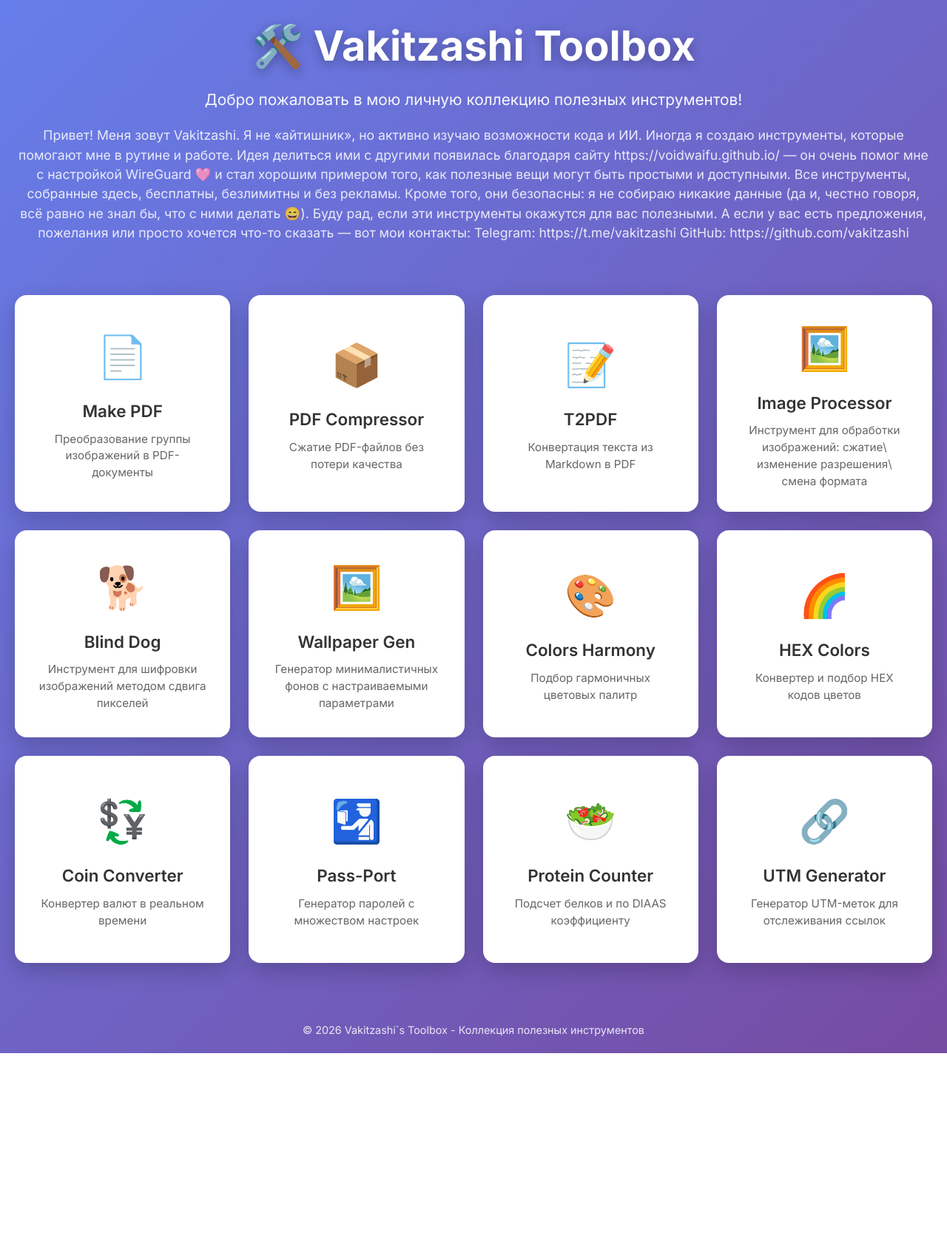
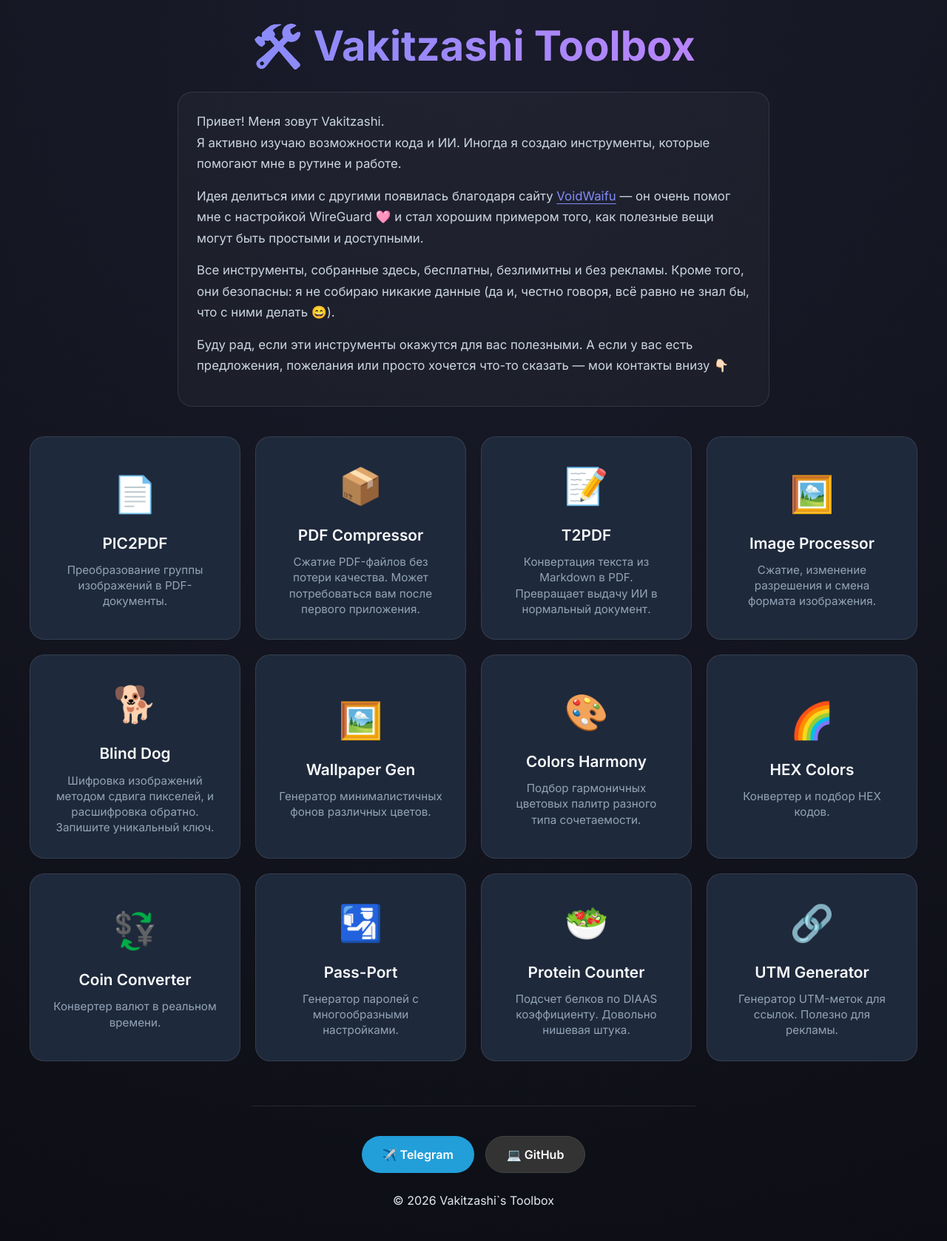
Before and after one commit to vakitzashi/vakitzashis-toolbox, a plain HTML site: page index.html in a window 1280 px wide. Shown: the whole page at 74% size. Before the commit the page ends 1424 px from the top, so only its background shows below. Drawn offline with nearby package versions, Linux system fonts and the light colour scheme.

Commit message:
v2_darkmode+mobile-optimization

```diff
--- a/index.html
+++ b/index.html
@@ -9,258 +9,273 @@
     <style>
         * {
             font-family: 'Inter', sans-serif;
+            margin: 0;
+            padding: 0;
+            box-sizing: border-box;
         }
 
         body {
-            background: linear-gradient(135deg, #667eea 0%, #764ba2 100%);
+            background: radial-gradient(circle at top, #1a1c2c 0%, #0d0e14 100%);
+            color: #e2e8f0;
             min-height: 100vh;
             display: flex;
             flex-direction: column;
             align-items: center;
-            justify-content: center;
             padding: 20px;
         }
 
         .welcome-section {
             text-align: center;
-            color: white;
-            margin-bottom: 60px;
-            animation: fadeInDown 0.8s ease-out;
+            max-width: 800px;
+            margin-bottom: 40px;
+            width: 100%;
         }
 
         .welcome-section h1 {
-            font-size: 3.5rem;
+            font-size: clamp(2.2rem, 8vw, 3.5rem);
             font-weight: 700;
-            margin-bottom: 15px;
-            text-shadow: 0 4px 15px rgba(0, 0, 0, 0.3);
+            margin-bottom: 20px;
+            background: linear-gradient(to right, #818cf8, #c084fc);
+            -webkit-background-clip: text;
+            -webkit-text-fill-color: transparent;
         }
 
-        .welcome-section p {
-            font-size: 1.3rem;
-            margin-bottom: 10px;
-            opacity: 0.95;
+        .intro-container {
+            background: rgba(255, 255, 255, 0.03);
+            border-radius: 20px;
+            border: 1px solid rgba(255, 255, 255, 0.1);
+            overflow: hidden;
+            transition: all 0.3s ease;
+            text-align: left;
         }
 
-        .welcome-section .subtitle {
-            font-size: 1.1rem;
-            opacity: 0.85;
-            margin-top: 20px;
+        .intro-trigger {
+            display: none;
+            width: 100%;
+            padding: 18px;
+            background: rgba(129, 140, 248, 0.1);
+            color: #a5b4fc;
+            font-weight: 600;
+            cursor: pointer;
+            border: none;
+            text-align: center;
+            font-size: 1rem;
+        }
+
+        .intro-content {
+            padding: 25px;
+            font-size: 1.05rem;
+            line-height: 1.7;
+            color: #cbd5e1;
+        }
+
+        .intro-content p {
+            margin-bottom: 15px;
+        }
+
+        .intro-content a {
+            color: #818cf8;
+            text-decoration: underline;
+            text-underline-offset: 4px;
+            transition: color 0.2s;
+        }
+
+        .intro-content a:hover {
+            color: #c084fc;
         }
 
         .apps-grid {
             display: grid;
             grid-template-columns: repeat(auto-fit, minmax(280px, 1fr));
-            gap: 25px;
-            max-width: 1400px;
+            gap: 20px;
+            max-width: 1200px;
             width: 100%;
-            margin-bottom: 40px;
-            animation: fadeInUp 0.8s ease-out;
+            margin-bottom: 60px;
         }
 
         .app-card {
-            background: white;
-            border-radius: 16px;
+            background: #1e293b;
+            border: 1px solid rgba(255, 255, 255, 0.1);
+            border-radius: 20px;
             padding: 30px;
             text-align: center;
-            cursor: pointer;
-            transition: all 0.3s ease;
-            box-shadow: 0 10px 30px rgba(0, 0, 0, 0.2);
             text-decoration: none;
-            display: flex;
+            display: flex !important;
             flex-direction: column;
             align-items: center;
             justify-content: center;
-            min-height: 280px;
+            min-height: 220px;
+            transition: all 0.3s cubic-bezier(0.4, 0, 0.2, 1);
+            -webkit-transform: translateZ(0);
         }
 
         .app-card:hover {
             transform: translateY(-8px);
-            box-shadow: 0 20px 40px rgba(0, 0, 0, 0.3);
-            background: linear-gradient(135deg, #667eea 0%, #764ba2 100%);
-            color: white;
+            border-color: #818cf8;
+            background: #243049;
+            box-shadow: 0 10px 25px -5px rgba(0, 0, 0, 0.4);
         }
 
         .app-icon {
-            font-size: 3.5rem;
+            font-size: 3rem;
             margin-bottom: 15px;
-            display: block;
+            display: block !important;
         }
 
         .app-card h3 {
-            font-size: 1.4rem;
+            font-size: 1.3rem;
             font-weight: 600;
+            color: #f8fafc;
             margin-bottom: 10px;
-            color: #333;
-            transition: color 0.3s ease;
-        }
-
-        .app-card:hover h3 {
-            color: white;
+            display: block !important;
         }
 
         .app-card p {
             font-size: 0.95rem;
-            color: #666;
-            line-height: 1.5;
-            margin: 0;
-            transition: color 0.3s ease;
-        }
-
-        .app-card:hover p {
-            color: rgba(255, 255, 255, 0.9);
-        }
-
-        @keyframes fadeInDown {
-            from {
-                opacity: 0;
-                transform: translateY(-30px);
-            }
-            to {
-                opacity: 1;
-                transform: translateY(0);
-            }
-        }
-
-        @keyframes fadeInUp {
-            from {
-                opacity: 0;
-                transform: translateY(30px);
-            }
-            to {
-                opacity: 1;
-                transform: translateY(0);
-            }
+            color: #94a3b8;
+            line-height: 1.4;
+            display: block !important;
         }
 
         .footer {
-            color: white;
+            width: 100%;
+            max-width: 600px;
+            margin-top: auto;
             text-align: center;
-            margin-top: 40px;
-            opacity: 0.85;
-            font-size: 0.9rem;
+            padding: 40px 0;
+            border-top: 1px solid rgba(255, 255, 255, 0.1);
+        }
+
+        .social-buttons {
+            display: flex;
+            justify-content: center;
+            gap: 15px;
+            margin-bottom: 25px;
+        }
+
+        .social-btn {
+            padding: 12px 28px;
+            border-radius: 50px;
+            text-decoration: none;
+            font-weight: 600;
+            transition: all 0.3s;
+            display: inline-flex;
+            align-items: center;
+            gap: 10px;
+        }
+
+        .btn-tg { background: #229ED9; color: white; }
+        .btn-gh { background: #333; color: white; border: 1px solid #444; }
+
+        .social-btn:hover {
+            transform: scale(1.05);
+            filter: brightness(1.1);
         }
 
         @media (max-width: 768px) {
-            .welcome-section h1 {
-                font-size: 2.5rem;
-            }
+            .intro-trigger { display: block; }
+            .intro-content { display: none; padding: 20px; font-size: 0.95rem; }
+            .intro-container.active .intro-content { display: block; }
+            .intro-container.active .intro-trigger { border-bottom: 1px solid rgba(255,255,255,0.1); }
 
-            .welcome-section p {
-                font-size: 1.1rem;
-            }
-
-            .apps-grid {
-                grid-template-columns: 1fr;
-                gap: 20px;
-            }
-
-            .app-card {
-                min-height: 250px;
-            }
-
-            .app-icon {
-                font-size: 3rem;
-            }
+            .apps-grid { grid-template-columns: 1fr; }
+            .social-buttons { flex-direction: column; padding: 0 20px; }
         }
     </style>
 </head>
 <body>
     <div class="welcome-section">
         <h1>🛠️ Vakitzashi Toolbox</h1>
-        <p>Добро пожаловать в мою личную коллекцию полезных инструментов!</p>
-        <p class="subtitle">Привет! Меня зовут Vakitzashi.
-Я не «айтишник», но активно изучаю возможности кода и ИИ. Иногда я создаю инструменты, которые помогают мне в рутине и работе.
+        <div class="intro-container" id="introBox">
+            <button class="intro-trigger" onclick="toggleIntro()">👋 О проекте (нажми, чтобы прочитать)</button>
+            <div class="intro-content">
+                <p>Привет! Меня зовут Vakitzashi. <br>
+                Я активно изучаю возможности кода и ИИ. Иногда я создаю инструменты, которые помогают мне в рутине и работе.</p>
 
-Идея делиться ими с другими появилась благодаря сайту https://voidwaifu.github.io/
- — он очень помог мне с настройкой WireGuard 🩷 и стал хорошим примером того, как полезные вещи могут быть простыми и доступными.
+                <p>Идея делиться ими с другими появилась благодаря сайту <a href="https://voidwaifu.github.io/" target="_blank">VoidWaifu</a> — он очень помог мне с настройкой WireGuard 🩷 и стал хорошим примером того, как полезные вещи могут быть простыми и доступными.</p>
 
-Все инструменты, собранные здесь, бесплатны, безлимитны и без рекламы.
-Кроме того, они безопасны: я не собираю никакие данные (да и, честно говоря, всё равно не знал бы, что с ними делать 😄).
+                <p>Все инструменты, собранные здесь, бесплатны, безлимитны и без рекламы. Кроме того, они безопасны: я не собираю никакие данные (да и, честно говоря, всё равно не знал бы, что с ними делать 😄).</p>
 
-Буду рад, если эти инструменты окажутся для вас полезными.
-А если у вас есть предложения, пожелания или просто хочется что-то сказать — вот мои контакты:
-
-Telegram: https://t.me/vakitzashi
-
-GitHub: https://github.com/vakitzashi</p>
+                <p>Буду рад, если эти инструменты окажутся для вас полезными. А если у вас есть предложения, пожелания или просто хочется что-то сказать — мои контакты внизу 👇🏻</p>
+            </div>
+        </div>
     </div>
 
     <div class="apps-grid">
         <a href="Make PDF.html" class="app-card">
             <span class="app-icon">📄</span>
-            <h3>Make PDF</h3>
-            <p>Преобразование группы изображений в PDF-документы</p>
+            <h3>PIC2PDF</h3>
+            <p>Преобразование группы изображений в PDF-документы.</p>
         </a>
-
         <a href="PDF Compresser.html" class="app-card">
             <span class="app-icon">📦</span>
             <h3>PDF Compressor</h3>
-            <p>Сжатие PDF-файлов без потери качества</p>
+            <p>Сжатие PDF-файлов без потери качества. Может потребоваться вам после первого приложения.</p>
         </a>
-
         <a href="T2PDF.html" class="app-card">
             <span class="app-icon">📝</span>
             <h3>T2PDF</h3>
-            <p>Конвертация текста из Markdown в PDF</p>
+            <p>Конвертация текста из Markdown в PDF. Превращает выдачу ИИ в нормальный документ.</p>
         </a>
-
         <a href="Image Processor.html" class="app-card">
             <span class="app-icon">🖼️</span>
             <h3>Image Processor</h3>
-            <p>Инструмент для обработки изображений: сжатие\ изменение разрешения\ смена формата</p>
+            <p>Сжатие, изменение разрешения и смена формата изображения.</p>
         </a>
-
         <a href="Blind_dog.html" class="app-card">
             <span class="app-icon">🐕</span>
             <h3>Blind Dog</h3>
-            <p>Инструмент для шифровки изображений методом сдвига пикселей</p>
+            <p>Шифровка изображений методом сдвига пикселей, и расшифровка обратно. Запишите уникальный ключ.</p>
         </a>
-
         <a href="Wallpaper Gen.html" class="app-card">
             <span class="app-icon">🖼️</span>
             <h3>Wallpaper Gen</h3>
-            <p>Генератор минималистичных фонов с настраиваемыми параметрами</p>
+            <p>Генератор минималистичных фонов различных цветов.</p>
         </a>
-
         <a href="Colors Harmony .html" class="app-card">
             <span class="app-icon">🎨</span>
             <h3>Colors Harmony</h3>
-            <p>Подбор гармоничных цветовых палитр</p>
+            <p>Подбор гармоничных цветовых палитр разного типа сочетаемости.</p>
         </a>
-
         <a href="HEX-colors.html" class="app-card">
             <span class="app-icon">🌈</span>
             <h3>HEX Colors</h3>
-            <p>Конвертер и подбор HEX кодов цветов</p>
+            <p>Конвертер и подбор HEX кодов.</p>
         </a>
-
         <a href="Coin Coverter .html" class="app-card">
             <span class="app-icon">💱</span>
             <h3>Coin Converter</h3>
-            <p>Конвертер валют в реальном времени</p>
+            <p>Конвертер валют в реальном времени.</p>
         </a>
-
         <a href="Pass-port.html" class="app-card">
             <span class="app-icon">🛂</span>
             <h3>Pass-Port</h3>
-            <p>Генератор паролей с множеством настроек</p>
+            <p>Генератор паролей с многообразными настройками.</p>
         </a>
-
         <a href="Protein Counter.html" class="app-card">
             <span class="app-icon">🥗</span>
             <h3>Protein Counter</h3>
-            <p>Подсчет белков и по DIAAS коэффициенту</p>
+            <p>Подсчет белков по DIAAS коэффициенту. Довольно нишевая штука.</p>
         </a>
-
         <a href="UTM-Gen.html" class="app-card">
             <span class="app-icon">🔗</span>
             <h3>UTM Generator</h3>
-            <p>Генератор UTM-меток для отслеживания ссылок</p>
+            <p>Генератор UTM-меток для ссылок. Полезно для рекламы.</p>
         </a>
     </div>
 
     <div class="footer">
-        <p>© 2026 Vakitzashi`s Toolbox - Коллекция полезных инструментов</p>
+        <div class="social-buttons">
+            <a href="https://t.me/vakitzashi" class="social-btn btn-tg" target="_blank">✈️ Telegram</a>
+            <a href="https://github.com/vakitzashi" class="social-btn btn-gh" target="_blank">💻 GitHub</a>
+        </div>
+        <p>© 2026 Vakitzashi`s Toolbox</p>
     </div>
+
+    <script>
+        function toggleIntro() {
+            document.getElementById('introBox').classList.toggle('active');
+        }
+    </script>
 </body>
 </html>
```
